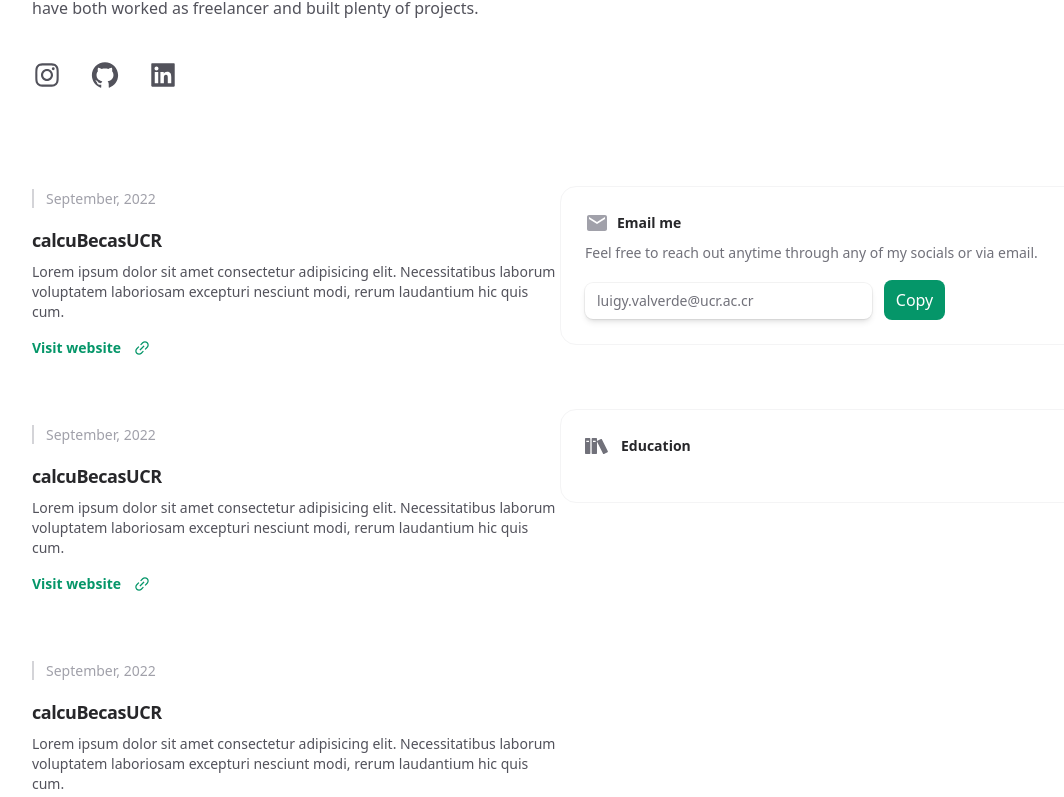
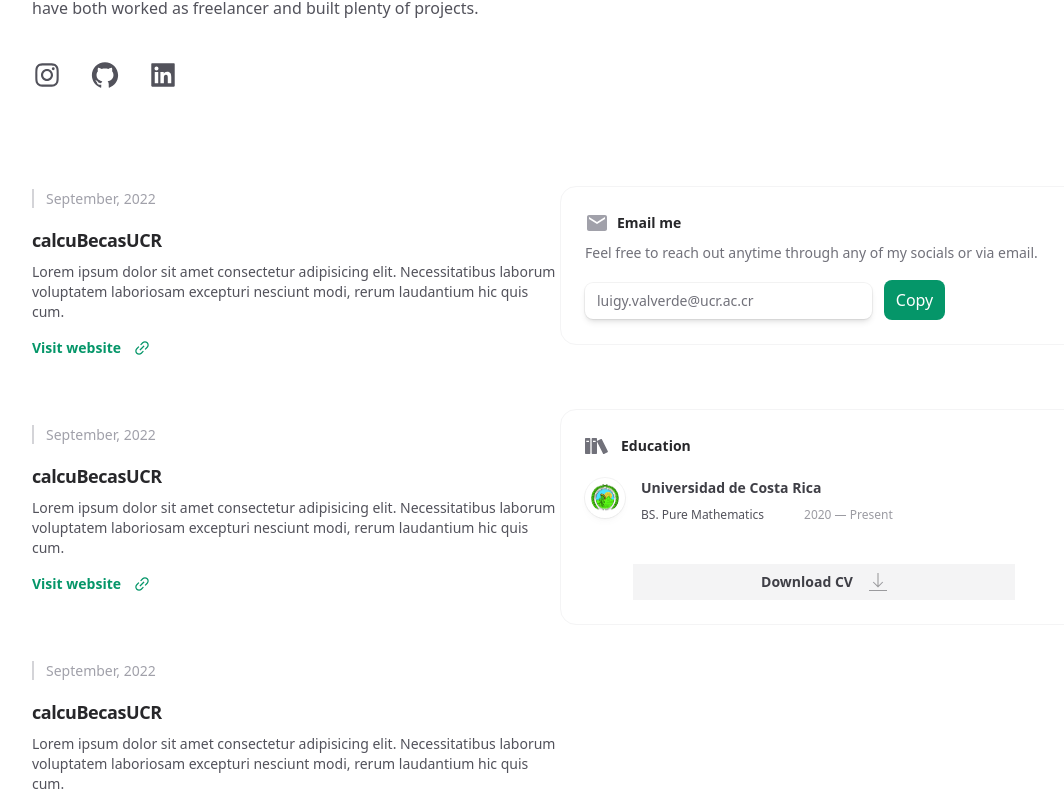
Before and after one commit to luigyy/portfolio, a React (Vite) app: page / in a window 1280 px wide. Shown: the part 409-1206 px from the top of the page, without its empty margins (80-1144 px from the left). Built offline with nearby package versions, Linux system fonts and the light colour scheme.

Commit message:
finish education div

```diff
--- a/src/components/Content.tsx
+++ b/src/components/Content.tsx
@@ -2,6 +2,7 @@ import React from "react";
 import { AiOutlineLink } from "react-icons/ai";
 import { MdEmail } from "react-icons/md";
 import { ImBooks } from "react-icons/im";
+import { TfiDownload } from "react-icons/tfi";
 
 //
 const EMAIL = "luigy.valverde@ucr.ac.cr";
@@ -86,12 +87,37 @@ const Content: React.FC<ContentProps> = ({}) => {
               Education
             </span>
           </div>
-          <div className="mt-5">
-            <h1 className="flex flex-col">
-              <span></span>
-              <span></span>
-            </h1>
-            <span></span>
+          {/* education div  */}
+          <div className="">
+            {/* ucr  */}
+            <div className="mt-5 flex gap-4">
+              <div className=" p-1 overflow-hidden h-10 w-10 flex items-center justify-center rounded-full shadow-md shadow-zinc-500/5 ring-1 ring-zinc-900/5">
+                <img
+                  src="ucr.png"
+                  className="bg-transparent rounded-full h-7 w-7"
+                  alt=""
+                />
+              </div>
+              <div className="flex flex-col">
+                <div>
+                  <p className="text-zinc-700 font-semibold text-sm">
+                    Universidad de Costa Rica
+                  </p>
+                </div>
+                <div className=" flex w-full mt-2 text-[12px]">
+                  <p className="text-zinc-600 pr-10">BS. Pure Mathematics</p>
+                  <p className="text-right text-zinc-500/70 ">2020 — Present</p>
+                </div>
+              </div>
+            </div>
+
+            {/* cv div  */}
+            <div className="w-[80%] mx-auto mt-10 bg-zinc-100 text-center py-2">
+              {" "}
+              <button className="text-zinc-700 flex gap-4 justify-center mx-auto items-center text-sm font-semibold ">
+                Download CV <TfiDownload className="text-lg text-zinc-700/50" />
+              </button>
+            </div>
           </div>
         </div>
       </div>
```
Also changed, not shown: public/ucr.png (added).
